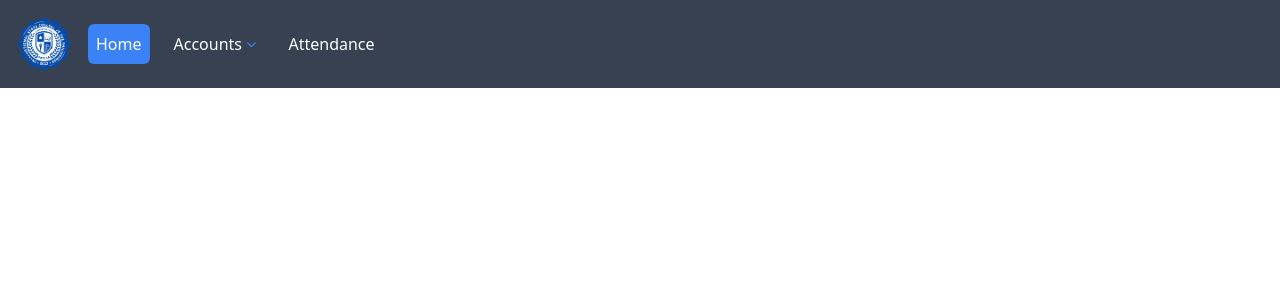
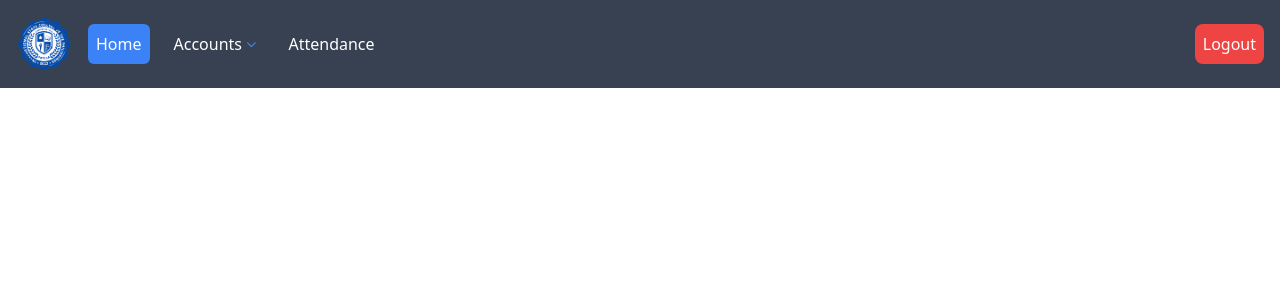
Before and after one commit to mart-anthony-stark/ISCP-QR-Student-Attendance-System, a Vue app in the folder client/: page /home in a window 1280 px wide. Shown: the top 300 px of the page. Built offline with nearby package versions, Linux system fonts and the light colour scheme.

Commit message:
chore(navbar): add searchbar

```diff
--- a/client/src/components/Header.vue
+++ b/client/src/components/Header.vue
@@ -6,7 +6,7 @@ const route = useRoute();
 </script>
 
 <template>
-  <nav class="header">
+  <nav class="header flex justify-between items-center">
     <div class="flex gap-4 items-center">
       <img
         id="cnsc-logo"
@@ -29,6 +29,7 @@ const route = useRoute();
         </button>
       </router-link>
     </div>
+    <button class="bg-red-500 rounded-lg hover:bg-red-4 00">Logout</button>
   </nav>
 </template>
 
```
